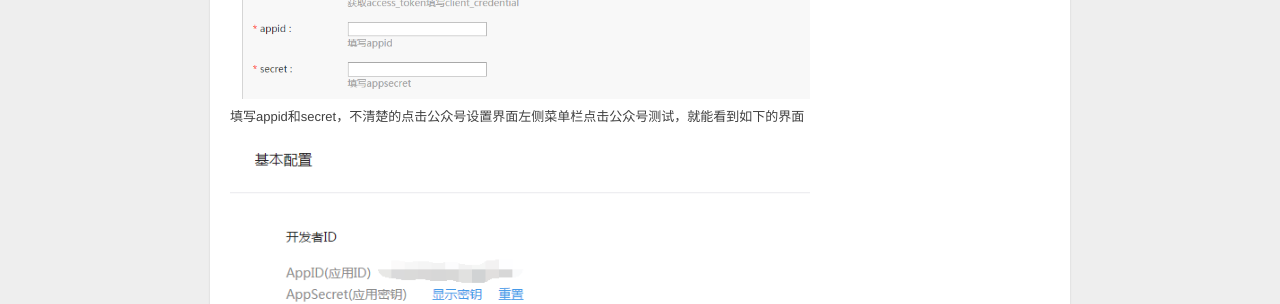
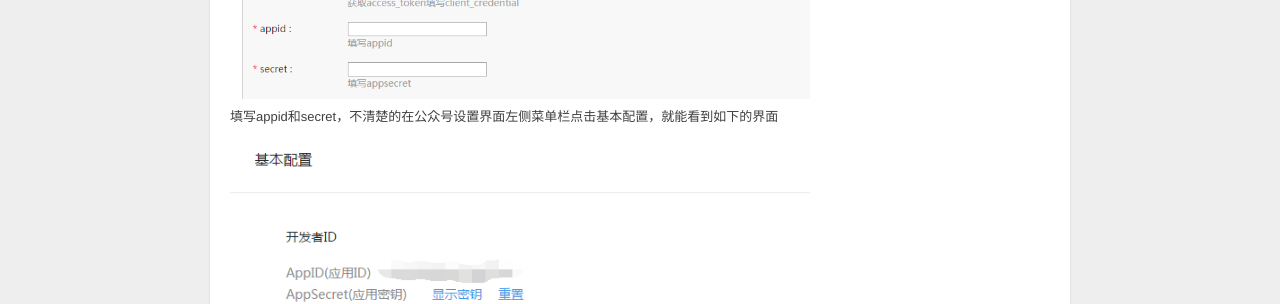
Before and after one commit to t3reezhou/t3reezhou.github.io, a Jekyll site: the page built from _posts/2016-01-25-service-wechat.md, in a window 1280 px wide and 900 px high, scrolled down 392 px. Shown: the part 151-455 px from the top of the window. Built offline with Jekyll 4.4.1, drawn with Linux system fonts in a browser that asks for light colours; comment, search, counter and statistics services are not loaded.

Commit message:
modified the post about service-wechat

```diff
--- a/_posts/2016-01-25-service-wechat.md
+++ b/_posts/2016-01-25-service-wechat.md
@@ -26,7 +26,7 @@ tags: [wechat]
 ![配置菜单栏-1](/public/swechat160125/set-menu-1.png)
 
 
-填写appid和secret，不清楚的点击公众号设置界面左侧菜单栏点击公众号测试，就能看到如下的界面
+填写appid和secret，不清楚的在公众号设置界面左侧菜单栏点击基本配置，就能看到如下的界面
 
 ![配置菜单栏-2](/public/swechat160125/set-menu-2.png)
 
```
